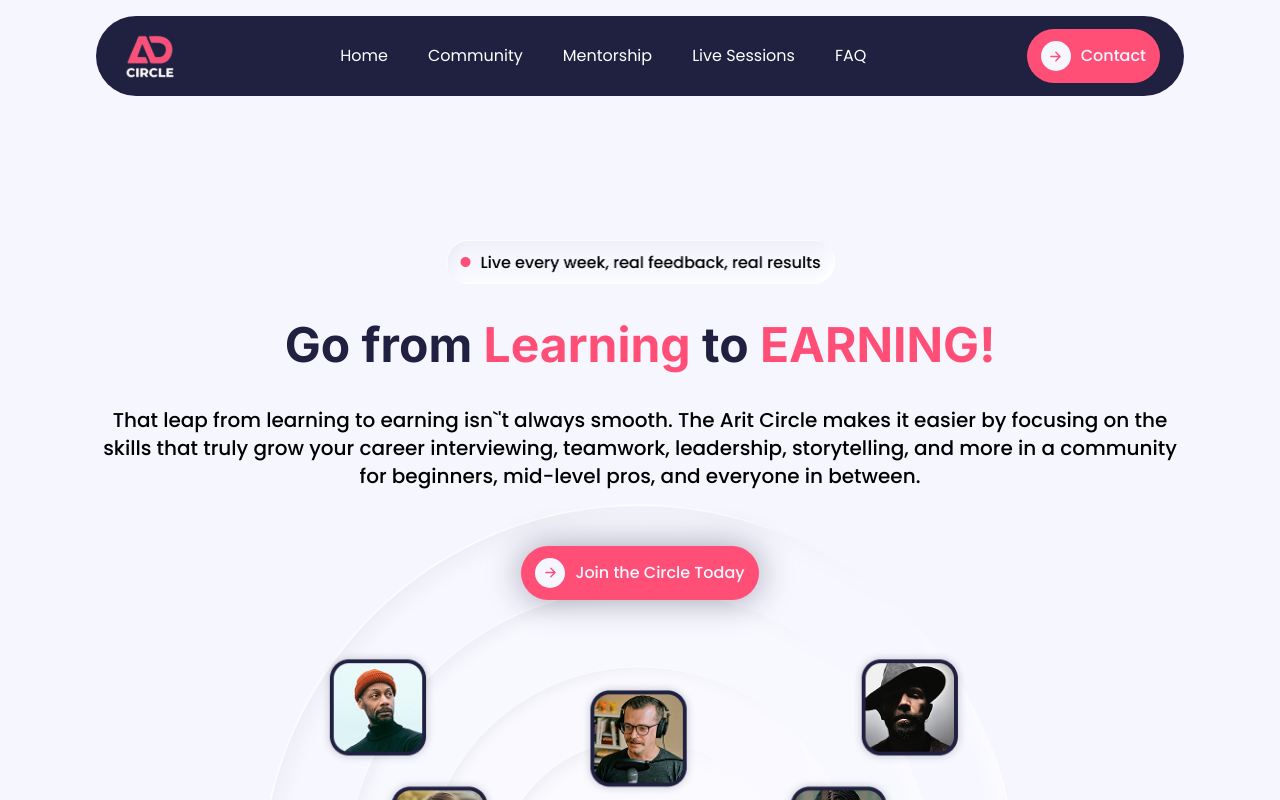
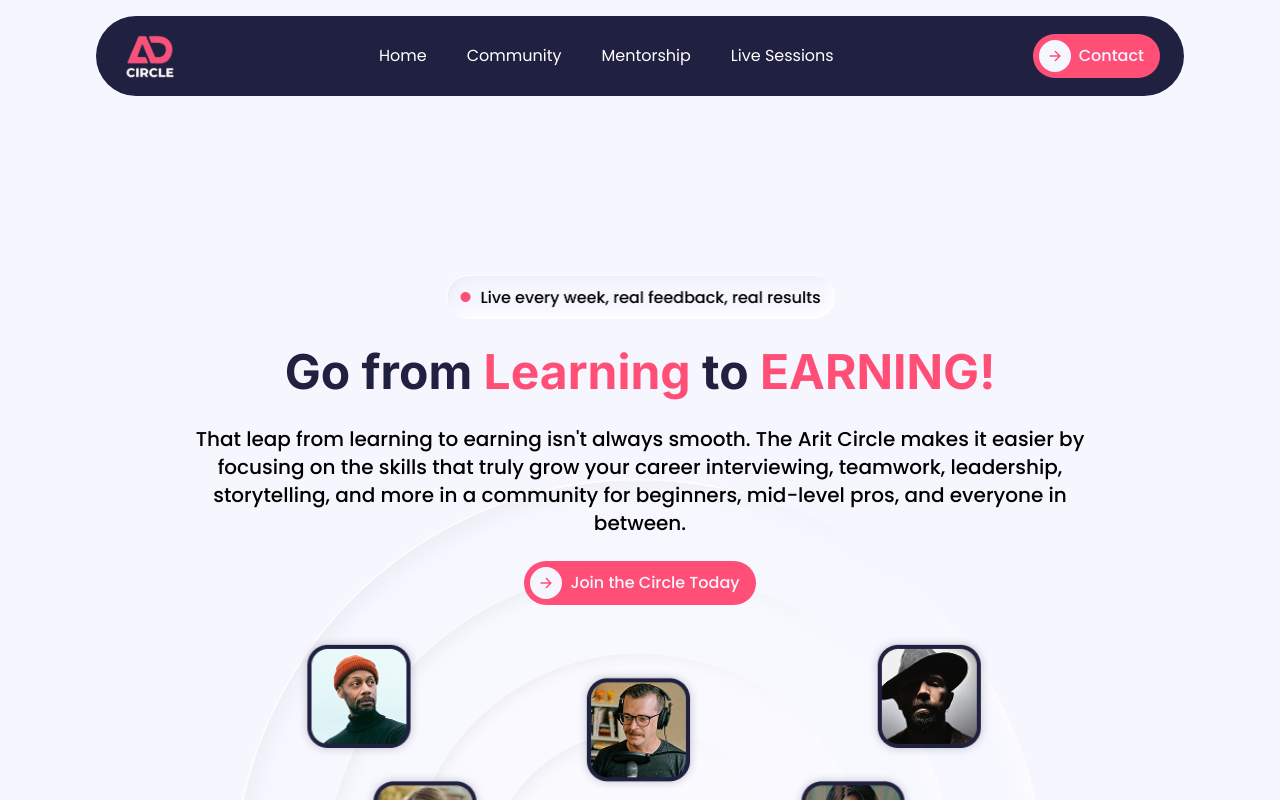
Before and after one commit to Rolalove/arit-circle, a Next.js app: page / in a window 1280 px wide. Shown: the top 800 px of the page. Built offline with nearby package versions, Linux system fonts and the light colour scheme; a web font is replaced by a local one.

Commit message:
update: ui change

```diff
--- a/src/app/globals.css
+++ b/src/app/globals.css
@@ -15,9 +15,9 @@ h1 {
 .herosubstext {
   font-family: varf(--font-poppins);
 }
-.capsule-effect {
+/* .capsule-effect {
   backdrop-filter: blur(10px);
   box-shadow: 0 8px 32px rgba(246, 246, 255, 0.37),
     inset 0 1px 0 rgba(255, 255, 255, 0.1);
   border: 1px solid white;
-}
+} */
--- a/src/app/page.tsx
+++ b/src/app/page.tsx
@@ -5,7 +5,7 @@ export default function Home() {
   return (
     <>
       <Navbar />
-      <main className="pt-32 lg:pt-10 flex flex-col  justify-center items-center lg:min-h-screen">
+      <main className=" flex flex-col  justify-center items-center lg:min-h-screen">
         <HeroSection />
       </main>
     </>
--- /dev/null
+++ b/src/components/Btn.tsx
@@ -0,0 +1,25 @@
+import { IoArrowForward } from "react-icons/io5";
+type Buttonprops = {
+  text: string;
+  href: string;
+  className?: string;
+};
+export const btn = ({ text, href, className }: Buttonprops) => {
+  return (
+    <a
+      href={href}
+      target="_blank"
+      className={`text-[#f6f6ff] font-medium inline-flex items-center cursor-pointer bg-[#FF4F77] rounded-full py-3 px-3.5 text-base gap-2.5 ${
+        className ?? ""
+      }`}
+    >
+      <span className="bg-[#f6f6ff] rounded-full w-[30px] h-[30px] inline-flex items-center justify-center ">
+        <IoArrowForward
+          size={15}
+          className=" text-[#FF4F77] w-[15px] h-[15px]"
+        />
+        {text}
+      </span>
+    </a>
+  );
+};
--- a/src/components/Button.tsx
+++ b/src/components/Button.tsx
@@ -1,25 +1,32 @@
 import { IoArrowForward } from "react-icons/io5";
-type Buttonprops = {
+
+type ButtonProps = {
   text: string;
   href: string;
   className?: string;
 };
-export const Button = ({ text, href, className }: Buttonprops) => {
+
+export const Button = ({ text, href, className }: ButtonProps) => {
   return (
+    <button className="group bg-[#FF4F77] cursor-pointer rounded-full p-1.5">
       <a
         href={href}
         target="_blank"
-      className={`text-[#f6f6ff] font-medium inline-flex items-center cursor-pointer bg-[#FF4F77] rounded-full py-3 px-3.5 text-base gap-2.5 ${
-        className ?? ""
-      }`}
+        rel="noopener noreferrer"
+        className="group-hover:bg-[#F6F6FF] font-medium inline-flex items-center gap-2 pr-2.5  rounded-full text-[#F6F6FF] text-base group-hover:text-[#FF4F77]"
       >
-      <span className="bg-[#f6f6ff] rounded-full w-[30px] h-[30px] inline-flex items-center justify-center ">
+        {/* Icon circle */}
+        <span className="rounded-full  flex items-center justify-center bg-[#f6f6ff] transition-colors duration-300 group-hover:bg-[#f6f6ff] p-2">
           <IoArrowForward
-          size={15}
-          className=" text-[#FF4F77] w-[15px] h-[15px]"
+            width={15}
+            height={15}
+            className="text-[#FF4F77] group-hover:text-[#FF4F77]"
           />
         </span>
-      {text}
+
+        {/* Text */}
+        <span>{text}</span>
       </a>
+    </button>
   );
 };
--- a/src/components/HeroSection.tsx
+++ b/src/components/HeroSection.tsx
@@ -3,37 +3,32 @@ import { Button } from "./Button";
 
 export const HeroSection = () => {
   return (
-    <section className="relative flex flex-col items-center text-center w-full  md:w-[90%] gap-y-4 md:gap-y-8 px-6 md:px-0">
+    <section className="relative mt-40 lg:mt-20 w-full px-6 lg:px-0 lg:px-0 ">
+      <div className="flex flex-col items-center text-center gap-y-4 md:gap-y-6 md:px-0">
         <Image
           src="/capsule.png"
           width={389}
           height={44}
           alt=" Live every week, real feedback, real results"
         />
-      {/* <div className="capsule-effect flex items-center border-[#f6f6ff] bg-[#f6f6ff] border gap-2 md:gap-2.5 py-2 md:py-2.5 px-3 md:px-3.5 rounded-full z-10">
-        <span className="w-3 h-3 md:w-[15px] md:h-[15px] bg-[#FF4F77] rounded-full flex-shrink-0"></span>
-        <p className="text-xs md:text-sm font-medium text-[#000000] whitespace-nowrap">
-          Live every week, real feedback, real results
-        </p>
-      </div> */}
-      <h1 className="text-4xl  md:text-5xl font-bold text-center text-[#202040] leading-[1.2] z-10 ">
+        <h1 className="text-4xl  md:text-5xl font-bold text-center text-[#202040] leading-[1.2] z-10 md:px-8 ">
           Go from <span className="text-[#FF4F77] herosubstext">Learning </span>
           to <span className="text-[#FF4F77] herosubstext">EARNING!</span>
         </h1>
-      <p className="text-base sm:text-lg md:text-xl text-center font-medium text-[#000000] z-10 md:px-8 ">
-        That leap from learning to earning isn`&apos;t always smooth. The Arit
+        <p className="text-base sm:text-lg md:text-xl text-center font-medium text-[#000000] z-10  max-w-4xl  ">
+          That leap from learning to earning isn&apos;t always smooth. The Arit
           Circle makes it easier by focusing on the skills that truly grow your
           career interviewing, teamwork, leadership, storytelling, and more in a
           community for beginners, mid-level pros, and everyone in between.
         </p>
-      <div className="mt-4 md:mt-6 z-10">
+
         <Button
           text="Join the Circle Today"
           href="https://proxy.nas.io/queenaritcircle"
-          className="shadow-[0px_0px_35px_0px_#20204066] text-sm md:text-base"
+          className="shadow-[0px_0px_35px_0px_#20204066]"
         />
       </div>
-      <div className="absolute inset-0  bg-[url('/TheCircle.png')]  bg-no-repeat bg-center bg-cover w-full lg:bg-cover h-full min-h-[55rem]  -z-10"></div>
+      <div className="absolute inset-0 lg:-mt-12  bg-[url('/TheCircle.png')]  bg-no-repeat bg-center mx-auto bg-auto w-full lg:w-full lg:bg-cover h-[100vh] min-h-[55rem]  -z-10"></div>
     </section>
   );
 };
--- a/src/components/Navbar.tsx
+++ b/src/components/Navbar.tsx
@@ -26,7 +26,6 @@ export const Navbar = () => {
           <li>Community</li>
           <li>Mentorship</li>
           <li>Live Sessions</li>
-          <li>FAQ</li>
         </ul>
 
         {/* Desktop Contact Button */}
@@ -52,7 +51,6 @@ export const Navbar = () => {
             <li className="cursor-pointer">Community</li>
             <li className="cursor-pointer">Mentorship</li>
             <li className="cursor-pointer">Live Sessions</li>
-            <li className="cursor-pointer hover:text-gray-300">FAQ</li>
           </ul>
           <div className="mt-4 pt-4 border-t border-gray-600">
             <Button
```
Lines whose indentation alone changed are shown as unchanged.
